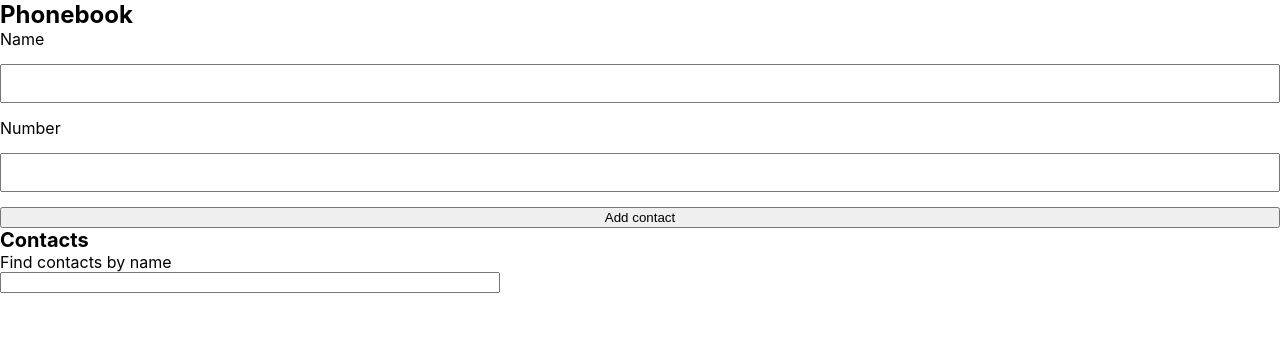
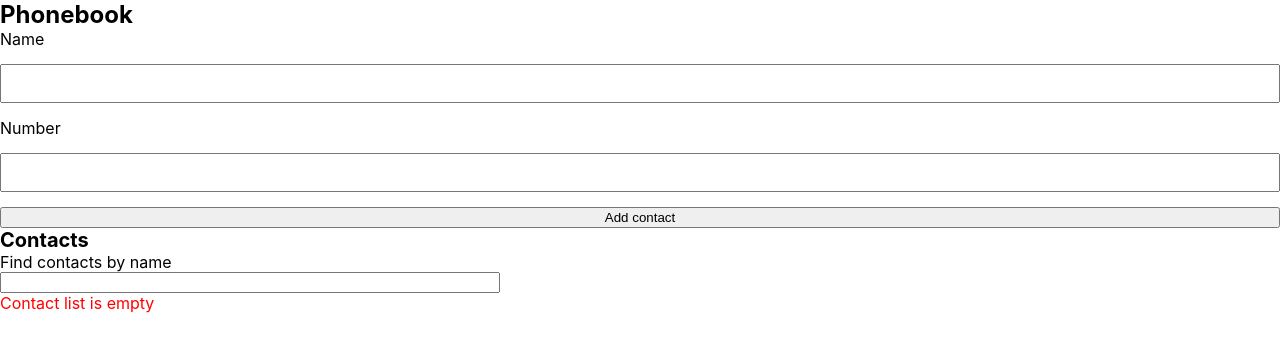
Before and after one commit to Filatov44/goit-react-hw-02-phonebook, a React (Create React App) app: page / in a window 1280 px wide. Shown: the top 352 px of the page. Built offline with nearby package versions, Linux system fonts and the light colour scheme.

Commit message:
add appearance of the contact list

```diff
--- /dev/null
+++ b/src/components/Phonebook/Message/Message.jsx
@@ -0,0 +1,12 @@
+import PropTypes from 'prop-types';
+import { StyledMessage } from 'components/Phonebook/Message/Message.style';
+
+function Message({ text }) {
+  return <StyledMessage>{text}</StyledMessage>;
+}
+
+Message.prototype = {
+  text: PropTypes.string.isRequired,
+};
+
+export default Message;
--- /dev/null
+++ b/src/components/Phonebook/Message/Message.style.jsx
@@ -0,0 +1,7 @@
+import styled from 'styled-components';
+
+export const StyledMessage = styled.p`
+    font-size: 16px;
+    color: red;
+
+`;
--- a/src/components/Phonebook/Phonebook.jsx
+++ b/src/components/Phonebook/Phonebook.jsx
@@ -1,6 +1,5 @@
 import React, { Component } from 'react';
 import { nanoid } from 'nanoid';
-
 
 import {
   StyledPhonebookContainer,
@@ -11,6 +10,7 @@ import {
 import ContactForm from './ContactForm/ContactForm';
 import Filter from './Filter/Filter';
 import ContactList from './ContactList/ContactList';
+import Message from './Message/Message';
 
 export default class Phonebook extends Component {
   state = {
@@ -67,19 +67,18 @@ export default class Phonebook extends Component {
     const normalizetFilter = filter.toLowerCase();
     const filteredContact = contacts.filter(({ name }) => {
       const normalizedContact = name.toLowerCase();
-            const result = normalizedContact.includes(normalizetFilter)
+      const result = normalizedContact.includes(normalizetFilter);
       return result;
-        })
-      return filteredContact
-    };
-
-
+    });
+    return filteredContact;
+  }
 
   render() {
     const { addContacts, deliteContact } = this;
     const { filter } = this.state;
     const changeFilter = this.changeFilter;
       const contacts = this.getfiltredContacts();
+      const length = this.state.contacts.length;
 
     return (
       <StyledPhonebookContainer>
@@ -87,7 +86,11 @@ export default class Phonebook extends Component {
         <ContactForm onSubmit={addContacts} />
         <StyledTitleContact>Contacts</StyledTitleContact>
         <Filter filter={filter} changeFilter={changeFilter} />
+        {length > 0 ? (
           <ContactList items={contacts} deliteContact={deliteContact} />
+            ) : (
+               <Message text ="Contact list is empty" />
+        )}
       </StyledPhonebookContainer>
     );
   }
```
Lines whose indentation alone changed are shown as unchanged.
